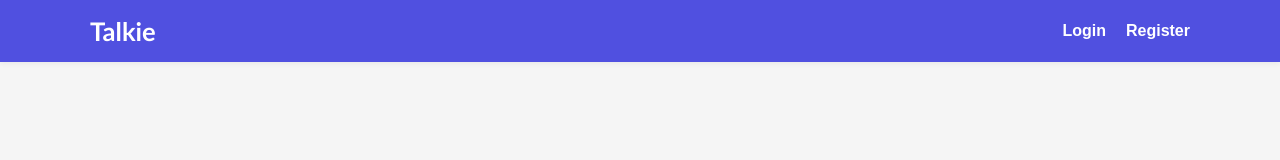
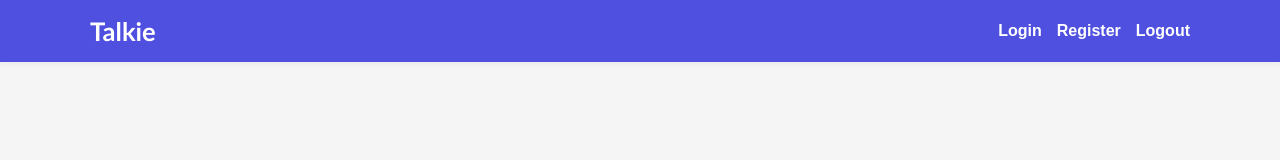
Before and after one commit to Bogomil-Simitchiev/Chat-app, a React (Vite) app in the folder frontend/: page /login in a window 1280 px wide. Shown: the top 160 px of the page. Built offline with nearby package versions, Linux system fonts and the light colour scheme.

Commit message:
update UX

```diff
--- a/frontend/src/components/Header/Header.css
+++ b/frontend/src/components/Header/Header.css
@@ -24,7 +24,7 @@
 .nav-links {
   display: flex;
   font-weight: bold;
-  gap: 20px;
+  gap: 15px;
 }
 
 .nav-link {
@@ -36,6 +36,10 @@
 
 .nav-link:hover {
   color: #dcdcff;
+}
+.welcome {
+  font-size: 1rem;
+  margin-right: 30px;
 }
 
 /* Responsive */
--- a/frontend/src/components/Header/Header.jsx
+++ b/frontend/src/components/Header/Header.jsx
@@ -1,17 +1,22 @@
-import React from "react";
+import React, { useContext } from "react";
 import { Link } from "react-router-dom";
 import "./Header.css";
+import AuthContext from "../../contexts/AuthContext";
 
 const Header = () => {
+  const { user } = useContext(AuthContext);
   return (
     <header className="header">
       <div className="header-container">
+
         <Link to="/" className="logo">
           Talkie
         </Link>
         <nav className="nav-links">
+          <span className="welcome">{user.token ? " Welcome, " + user.user.nickname : <></>}</span>
           <Link to="/login" className="nav-link">Login</Link>
           <Link to="/register" className="nav-link">Register</Link>
+          <Link className="nav-link">Logout</Link>
         </nav>
       </div>
     </header>
--- a/frontend/src/components/Login/Login.jsx
+++ b/frontend/src/components/Login/Login.jsx
@@ -14,6 +14,7 @@ const Login = () => {
     login(nickname, password)
       .then((result) => {
         loginUser(result);
+        e.target.reset();
       })
       .catch((err) => console.log(err));
   };
--- a/frontend/src/components/Register/Register.jsx
+++ b/frontend/src/components/Register/Register.jsx
@@ -22,6 +22,7 @@ const Register = () => {
     register(email, nickname, password)
       .then((result) => {
         loginUser(result);
+        e.target.reset();
       })
       .catch((err) => console.log(err));
   };
```
